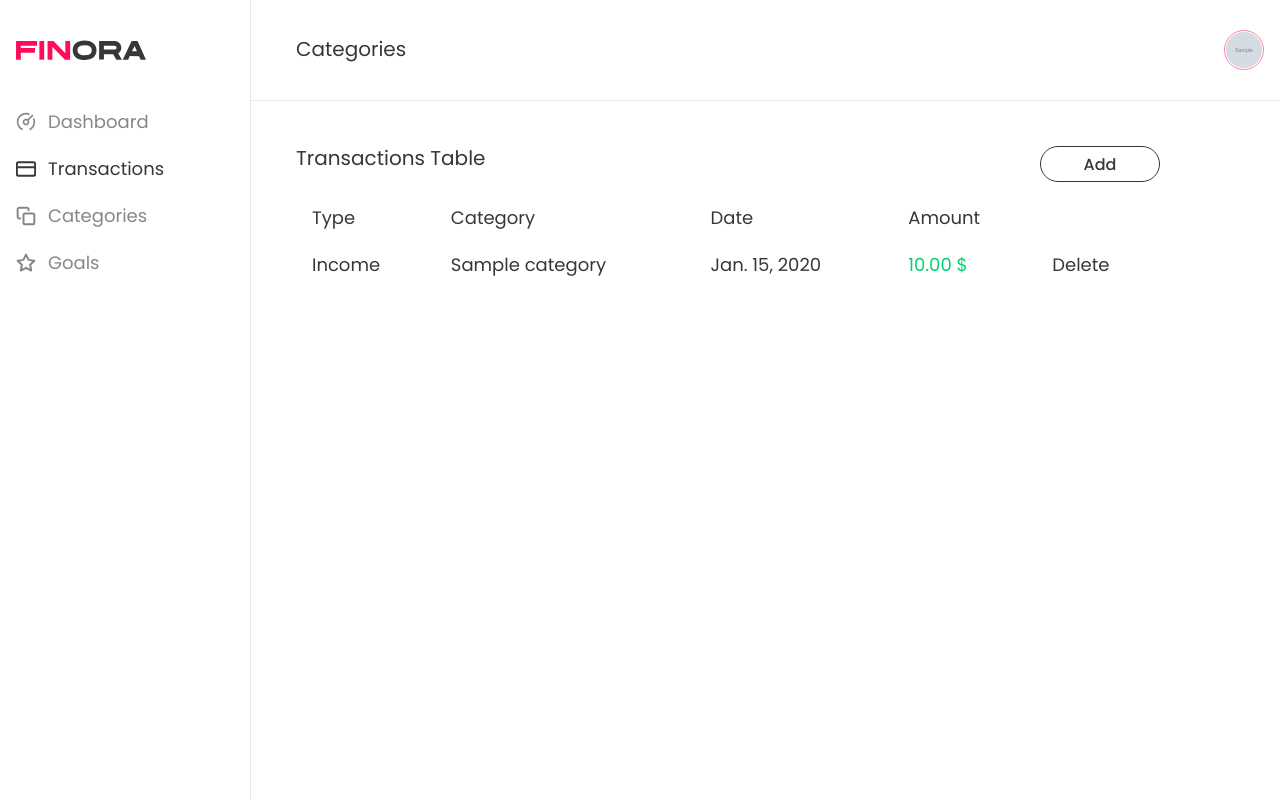
After one commit to m3rc1kk/Finora, a Django app: page /transaction/ in a window 1280 px wide. The commit adds this page. Run offline with Django 5.2, Linux system fonts and the light colour scheme; a user stored in the database is signed in; tables that the repository leaves empty hold one stand-in row (values such as "Sample post"); grey boxes marked "Sample" are stand-in pictures; some libraries are stand-ins or nearby versions.

Commit message:
some work on transactions

```diff
--- a/account/static/styles/blocks/_transactions.scss
+++ b/account/static/styles/blocks/_transactions.scss
@@ -34,7 +34,9 @@
 
   &__del {
     display: none;
-
+    @include hover {
+      transition-duration: 0s;
+    }
   }
 
   &__table {
--- a/account/static/styles/styles.css
+++ b/account/static/styles/styles.css
@@ -1263,6 +1263,16 @@ select.form__field {
 .transactions__del {
   display: none;
 }
+@media (hover: hover) {
+  .transactions__del:hover {
+    transition-duration: 0s;
+  }
+}
+@media (hover: none) {
+  .transactions__del:active {
+    transition-duration: 0s;
+  }
+}
 .transactions__table {
   border-collapse: collapse;
 }
--- a/categories/templates/categories/categories_list.html
+++ b/categories/templates/categories/categories_list.html
@@ -37,7 +37,7 @@
 
                         <li class="nav__item">
                             <img src="{% static 'images/sidebar/credit-card.svg' %}" width="20" height="20" alt="" loading="lazy" class="nav__item-icon hidden-mobile">
-                            <a href="#" class="nav__link">Transactions</a>
+                            <a href="{% url 'transactions:transactions_list' %}" class="nav__link">Transactions</a>
                         </li>
 
                         <li class="nav__item  nav__item--active">
--- a/categories/urls.py
+++ b/categories/urls.py
@@ -4,6 +4,6 @@ from . import views
 app_name = 'categories'
 urlpatterns = [
     path('add/', views.add_category, name='add_category'),
-    path('delete/<int:category_id>', views.category_delete, name='category_delete'),
+    path('delete/<int:category_id>/', views.category_delete, name='category_delete'),
     path('', views.category_list, name='category_list'),
 ]
--- a/main/templates/main/dashboard.html
+++ b/main/templates/main/dashboard.html
@@ -40,7 +40,7 @@
 
                 <li class="nav__item">
                     <img src="{% static 'images/sidebar/credit-card.svg' %}" width="20" height="20" alt="" loading="lazy" class="nav__item-icon hidden-mobile">
-                    <a href="#" class="nav__link">Transactions</a>
+                    <a href="{% url 'transactions:transactions_list' %}" class="nav__link">Transactions</a>
                 </li>
 
                 <li class="nav__item ">
--- a/transactions/models.py
+++ b/transactions/models.py
@@ -6,8 +6,8 @@ from categories.models import Category
 
 class Transaction(models.Model):
     TRANSACTION_TYPES = (
-        ('income', 'Income'),
-        ('expense', 'Expense'),
+        ('Income', 'Income'),
+        ('Expense', 'Expense'),
     )
 
     user = models.ForeignKey(settings.AUTH_USER_MODEL, on_delete=models.CASCADE, related_name='user_transactions')
@@ -15,12 +15,12 @@ class Transaction(models.Model):
         max_length=7,
         choices=TRANSACTION_TYPES,
         blank=False,
-        default='expense',
+        default='Expense',
     )
     amount = models.DecimalField(max_digits=10, decimal_places=2)
     date = models.DateField()
 
-    category = models.ForeignKey(Category, on_delete=models.SET_NULL, related_name='transactions', blank=False, null=True)
+    category = models.ForeignKey(Category, on_delete=models.SET_NULL, related_name='transactions', blank=False, null=True, default='Health',)
 
     class Meta:
         ordering = ['-date']
--- /dev/null
+++ b/transactions/templates/transactions/transactions_list.html
@@ -0,0 +1,92 @@
+{% extends 'base.html' %}
+{% load static %}
+
+{% block content %}
+    <body>
+        <header class="header">
+            <div class="header__inner container">
+                <a href="{% url 'main:dashboard' %}" class="header__logo logo">
+                    <img src="{% static 'images/logo.svg' %}" alt="Finora" class="logo__image" loading="lazy" width="155px" height="23px">
+                </a>
+
+                <h3 class="header__category hidden-mobile">Categories</h3>
+
+                <div class="header__avatar avatar">
+                    {% if request.user.avatar %}
+                    <a href="{% url 'profile' %}" class="avatar__link header__avatar-link">
+                        <img src="{{ request.user.avatar.url }}" width="44" height="44" loading="lazy" alt="" class="avatar__image header__avatar-image">
+                    </a>
+                    {% else %}
+                        <a href="{% url 'profile' %}" class="avatar__link header__avatar-link">
+                            <img src="{% static 'images/defaultavatar.png' %}" width="44" height="44" loading="lazy" alt="" class="avatar__image header__avatar-image">
+                        </a>
+                    {% endif %}
+                </div>
+            </div>
+        </header>
+
+        <main class="content">
+    <div class="line line--vertical hidden-mobile"></div>
+    <div class="line line--horizontal hidden-mobile"></div>
+    <aside class="sidebar container">
+        <nav class="nav">
+            <ul class="nav__list">
+                <li class="nav__item">
+                    <img src="{% static 'images/sidebar/dashboard.svg' %}" width="20" height="20" alt="" loading="lazy" class="nav__item-icon hidden-mobile">
+                    <a href="{% url 'main:dashboard' %}" class="nav__link">Dashboard</a>
+                </li>
+
+                <li class="nav__item nav__item--active">
+                    <img src="{% static 'images/sidebar/credit-card.svg' %}" width="20" height="20" alt="" loading="lazy" class="nav__item-icon hidden-mobile">
+                    <a href="{% url 'transactions:transactions_list' %}" class="nav__link">Transactions</a>
+                </li>
+
+                <li class="nav__item ">
+                    <img src="{% static 'images/sidebar/category.svg' %}" width="20" height="20" alt="" loading="lazy" class="nav__item-icon hidden-mobile">
+                    <a href="{% url 'categories:category_list' %}" class="nav__link">Categories</a>
+                </li>
+
+                <li class="nav__item">
+                    <img src="{% static 'images/sidebar/star.svg' %}" width="20" height="20" alt="" loading="lazy" class="nav__item-icon hidden-mobile">
+                    <a href="#" class="nav__link">Goals</a>
+                </li>
+            </ul>
+        </nav>
+    </aside>
+    <section class="section transactions">
+        <div class="section__inner transactions__inner container">
+            <div class="transactions__header section__header">
+                <h3 class="section__title transactions__title hidden-mobile">Transactions Table</h3>
+                <a href="{% url 'transactions:add_transaction' %}" class="transactions__button button button--add">Add</a>
+            </div>
+            <table class="transactions__table">
+                <thead class="transactions__thead">
+                    <tr class="transactions__thead-columns">
+                        <th class="transactions__thead-column">Type</th>
+                        <th class="transactions__thead-column">Category</th>
+                        <th class="transactions__thead-column">Date</th>
+                        <th class="transactions__thead-column">Amount</th>
+                        <th class="transactions__thead-column transactions__del">Del</th>
+                    </tr>
+                </thead>
+                <tbody class="transactions__tbody">
+                    {% for transaction in transactions %}
+                        <tr class="transactions__tbody-string">
+                            <td class="transactions__tbody-data">{{ transaction.transaction_type }}</td>
+                            <td class="transactions__tbody-data">{{ transaction.category }}</td>
+                            <td class="transactions__tbody-data">{{ transaction.date }}</td>
+                            {% if transaction.transaction_type == 'Income' %}
+                                <td class="transactions__tbody-data transactions__tbody-income">{{ transaction.amount }} $</td>
+                            {% else %}
+                                <td class="transactions__tbody-data transactions__tbody-expense">{{ transaction.amount }} $</td>
+                            {% endif %}
+                            <td class="transactions__tbody-data transactions__tbody-del"><a href="{% url 'transactions:transaction_delete' transaction.id %}">Delete</a></td>
+                        </tr>
+                    {% endfor %}
+                </tbody>
+            </table>
+        </div>
+    </section>
+</main>
+    </body>
+{% endblock %}
--- a/transactions/urls.py
+++ b/transactions/urls.py
@@ -6,4 +6,6 @@ app_name = 'transactions'
 
 urlpatterns = [
     path('add/', views.add_transaction, name='add_transaction'),
+    path('delete/<int:transaction_id>/', views.transactions_delete, name='transaction_delete'),
+    path('', views.transactions_list, name='transactions_list'),
 ]
--- a/transactions/views.py
+++ b/transactions/views.py
@@ -1,6 +1,6 @@
-from django.shortcuts import render, redirect
+from django.shortcuts import render, redirect, get_object_or_404
 from .forms import TransactionForm
-
+from .models import Transaction
 
 def add_transaction(request):
     if request.method == 'POST':
@@ -9,8 +9,18 @@ def add_transaction(request):
             form = form.save(commit=False)
             form.user = request.user
             form.save()
-            return redirect('main:dashboard')
+            return redirect('transactions:transactions_list')
     else:
         form = TransactionForm()
 
     return render(request, 'transactions/add_transaction.html', {'form': form})
+
+
+def transactions_list(request):
+    transactions = Transaction.objects.filter(user = request.user)
+    return render(request, 'transactions/transactions_list.html', {'transactions': transactions})
+
+def transactions_delete(request, transaction_id):
+    transaction = get_object_or_404(Transaction, user = request.user, id = transaction_id)
+    transaction.delete()
+    return redirect('transactions:transactions_list')
```
Also changed, not shown: categories/templates/categories/add_category.html (+9 -0 lines), transactions/templates/transactions/add_transaction.html (+8 -0 lines), 1 other file.
